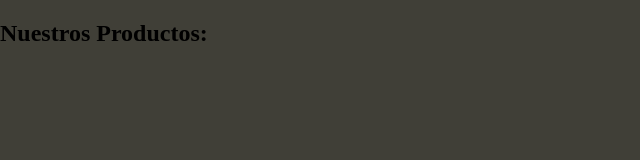
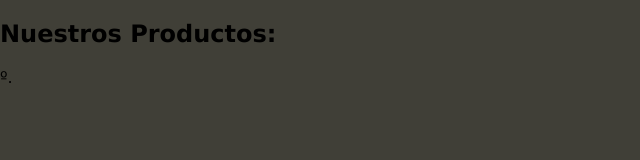
Before and after one commit to shencanet/REACT-JSON, a React (Create React App) app: page / in a window 1280 px wide. Shown: the top 160 px of the page, without its empty margins (0-640 px from the left). Built offline with nearby package versions, Linux system fonts and the light colour scheme.

Commit message:
ADD: css

```diff
--- /dev/null
+++ b/src/components/ProductContainer.css
@@ -0,0 +1,18 @@
+.products__section {
+  background-color: var(--container);
+  width: 510px;
+  margin: 30px auto;
+  padding: 24px;
+  min-height: 400px;
+  border-radius: 16px;
+}
+.products__title{
+    font-family: 'Lucida Sans', 'Lucida Sans Regular', 'Lucida Grande', 'Lucida Sans Unicode', Geneva, Verdana, sans-serif;
+    margin-bottom: 16px;
+    color: var(--text);
+
+}
+
+.products__container{
+    border: 1PX solid   red;
+}
--- a/src/components/ProductContainer.jsx
+++ b/src/components/ProductContainer.jsx
@@ -6,8 +6,9 @@ const ProductContainer = () => {
     <section className='products__section'>
         <h1 className='products__title'>Nuestros Productos:</h1>
         <div className='products__container'>
-            {/*Productos*/}
-
+            {/*Productos
+            .   */}
+º.
         </div>
 
     </section>
--- a/src/index.css
+++ b/src/index.css
@@ -16,6 +16,6 @@ body{
 }
 
 body{
-    font-family: "Montserrat";
+    font-family: 'Lucida Sans', 'Lucida Sans Regular', 'Lucida Grande', 'Lucida Sans Unicode', Geneva, Verdana, sans-serif;
     background-color: var(--text);
 }
```
Also changed, not shown: src/components/Product.jsx (added, +12 -0 lines), src/components/Product.css (added).
